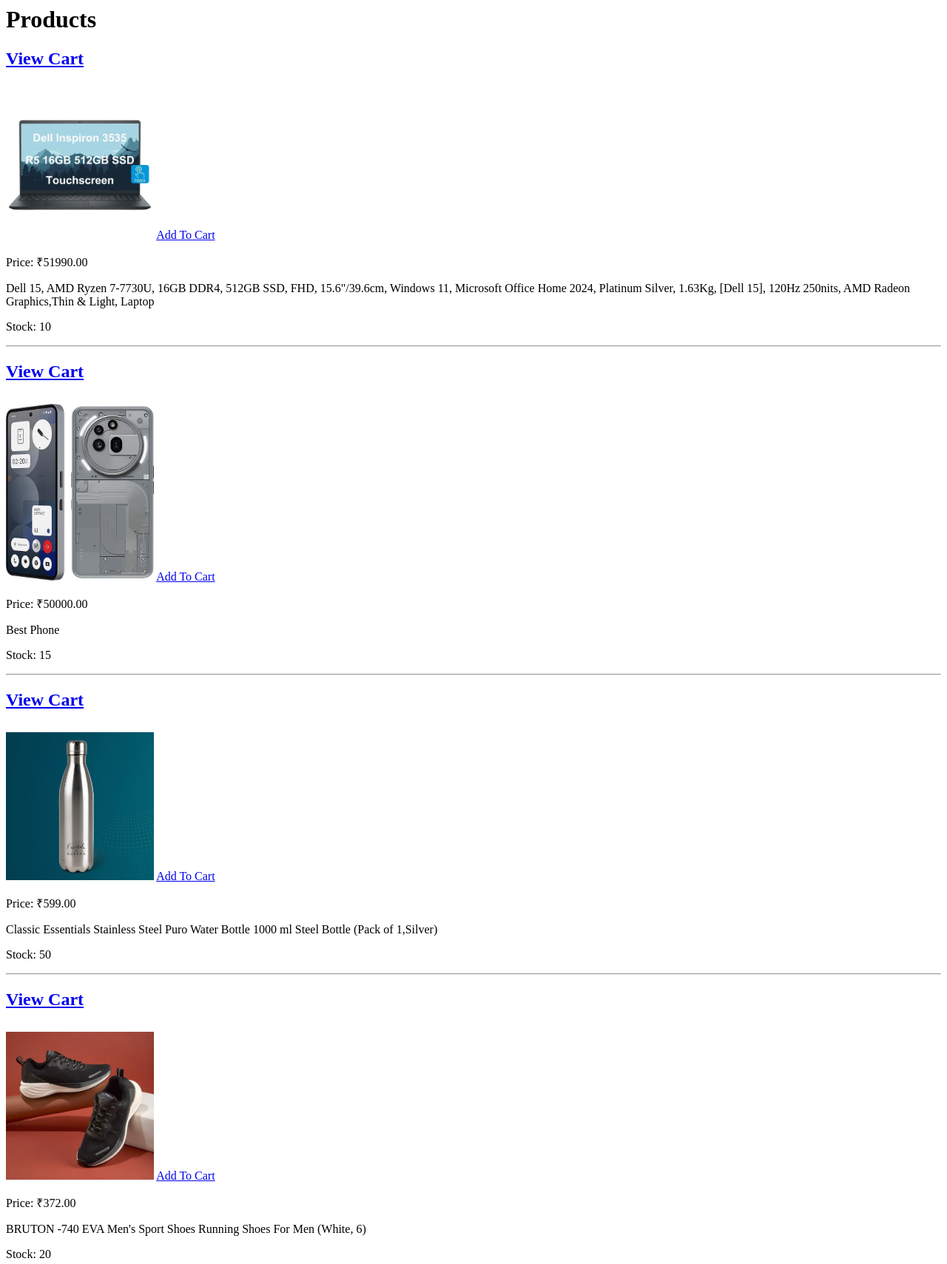
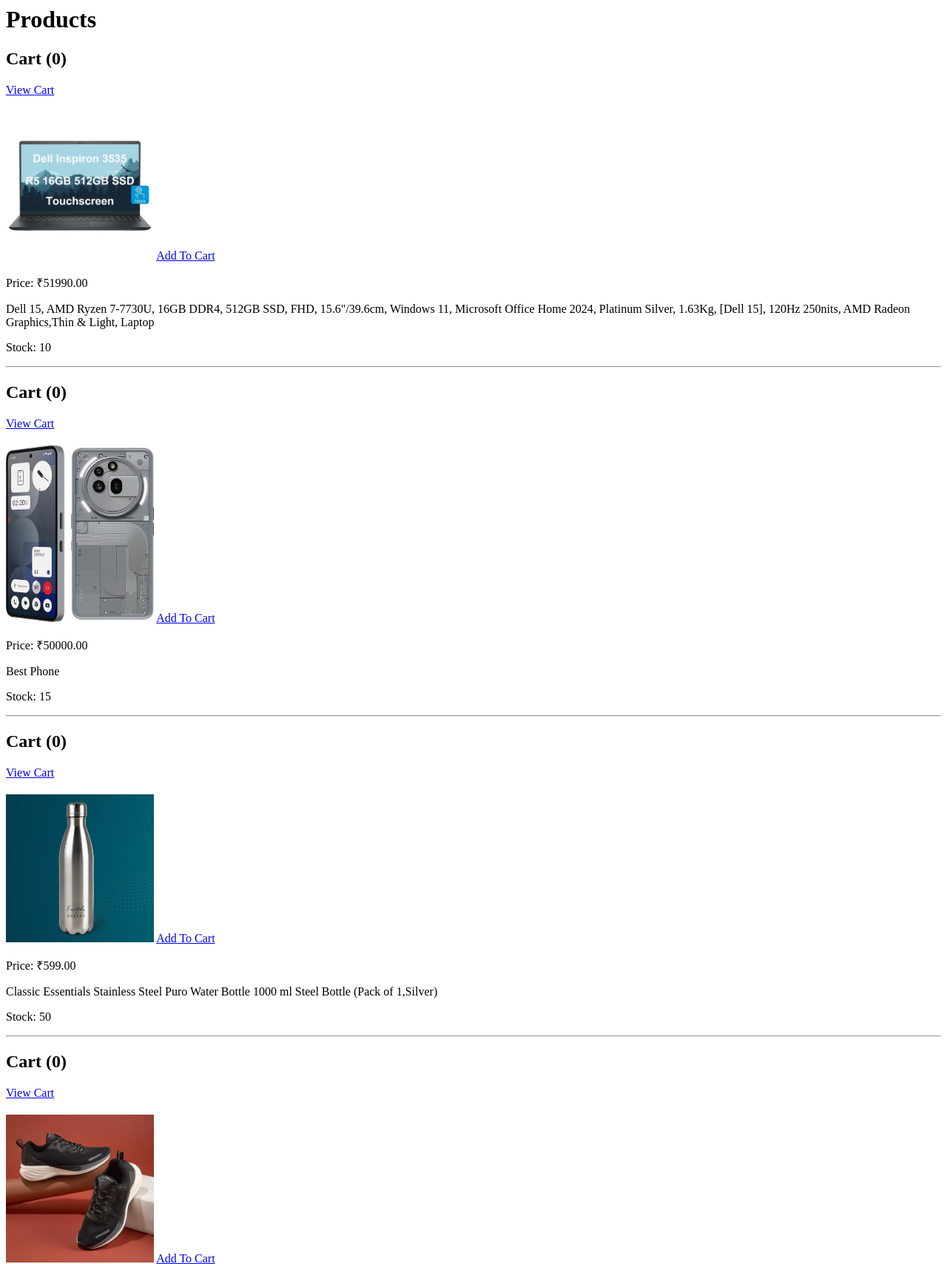
Before and after one commit to Harshal-Avate/E-Commerce, a Django app: page /products/ in a window 1280 px wide. Shown: the top 1709 px of the page at 74% size. Run offline with Django 5.2, Linux system fonts and the light colour scheme; data comes from the database, SQL or seed files in the repository; both versions use the stored data as it was after the commit.

Commit message:
Added cart item counter

```diff
--- a/apps/products/views.py
+++ b/apps/products/views.py
@@ -5,8 +5,11 @@ from .models import Product
 
 def product_list(request):
     products = Product.objects.all()
+    cart = request.session.get("cart", [])
+    cart_count = len(cart)
     context = {
-        "products": products
+        "products": products,
+        "cart_count": cart_count
     }
     return render(request, "products/product_list.html", context)
 
--- a/templates/products/product_list.html
+++ b/templates/products/product_list.html
@@ -5,6 +5,7 @@
 <div>
 
     <h2>
+        <h2>Cart ({{ cart_count }})</h2>
         <a href="/products/cart/">View Cart</a>
         <a href="/products/{{ product.id }}/">
             <h2>{{ produc.t.name }}</h2>
```
Also changed, not shown: db.sqlite3.
